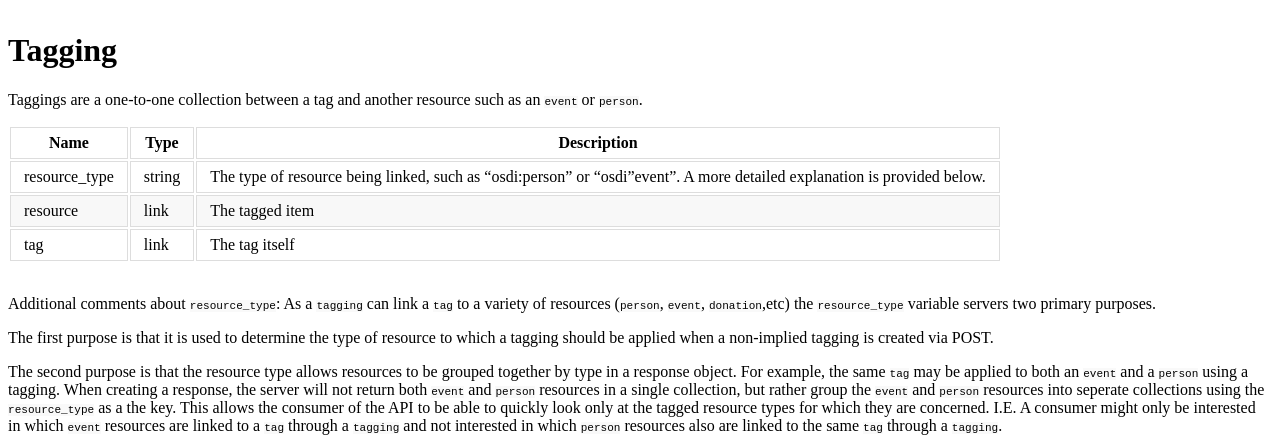
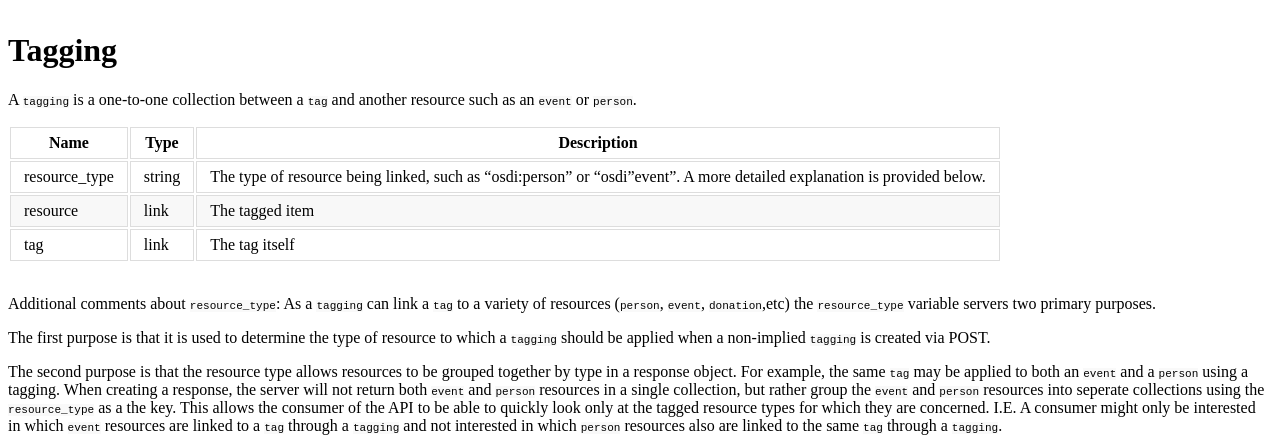
Before and after one commit to opensupporter/osdi-docs, a Jekyll site: the page built from tags.md, in a window 1280 px wide and 900 px high, scrolled down 300 px. Shown: the part 169-606 px from the top of the window. Built offline with Jekyll 4.4.1, drawn with Linux system fonts in a browser that asks for light colours; a style sheet for code colours, icons or effects is not loaded.

```diff
--- a/tags.md
+++ b/tags.md
@@ -12,7 +12,7 @@
 |description    |string |plaintext meaning of the tag
 
 # Tagging
-Taggings are a one-to-one collection between a tag and another resource such as an `event` or `person`.
+A `tagging` is a one-to-one collection between a `tag` and another resource such as an `event` or `person`.
 
 |Name   	|Type   |Description
 |---    	|---    |---
@@ -22,7 +22,7 @@
 
 Additional comments about `resource_type`: As a `tagging` can link a `tag` to a variety of resources (`person`, `event`, `donation`,etc) the `resource_type` variable servers two primary purposes.
 
-The first purpose is that it is used to determine the type of resource to which a tagging should be applied when a non-implied tagging is created via POST.
+The first purpose is that it is used to determine the type of resource to which a `tagging` should be applied when a non-implied `tagging` is created via POST.
 
 The second purpose is that the resource type allows resources to be grouped together by type in a response object.  For example, the same `tag` may be applied to both an `event` and a `person` using a tagging.  When creating a response, the server will not return both `event` and `person` resources in a single collection, but rather group the `event` and `person` resources into seperate collections using the `resource_type` as a the key.  This allows the consumer of the API to be able to quickly look only at the tagged resource types for which they are concerned. I.E. A consumer might only be interested in which `event` resources are linked to a `tag` through a `tagging` and not interested in which `person` resources also are linked to the same `tag` through a `tagging`.
 
```
